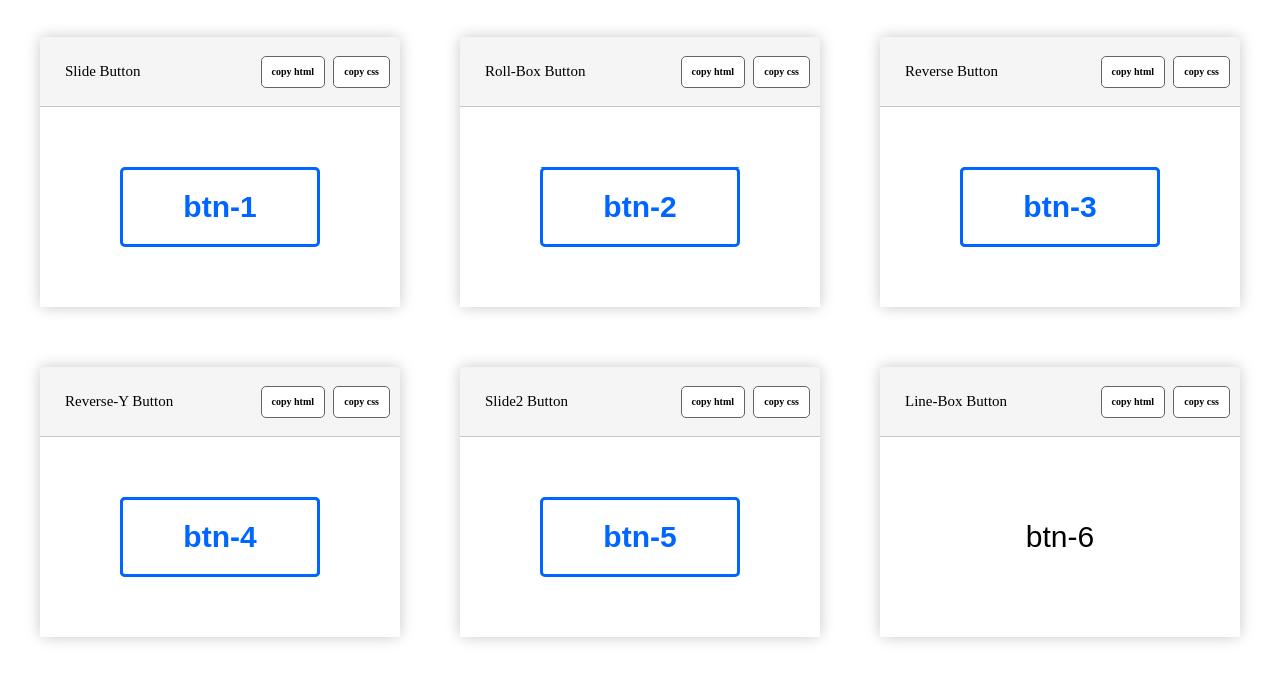
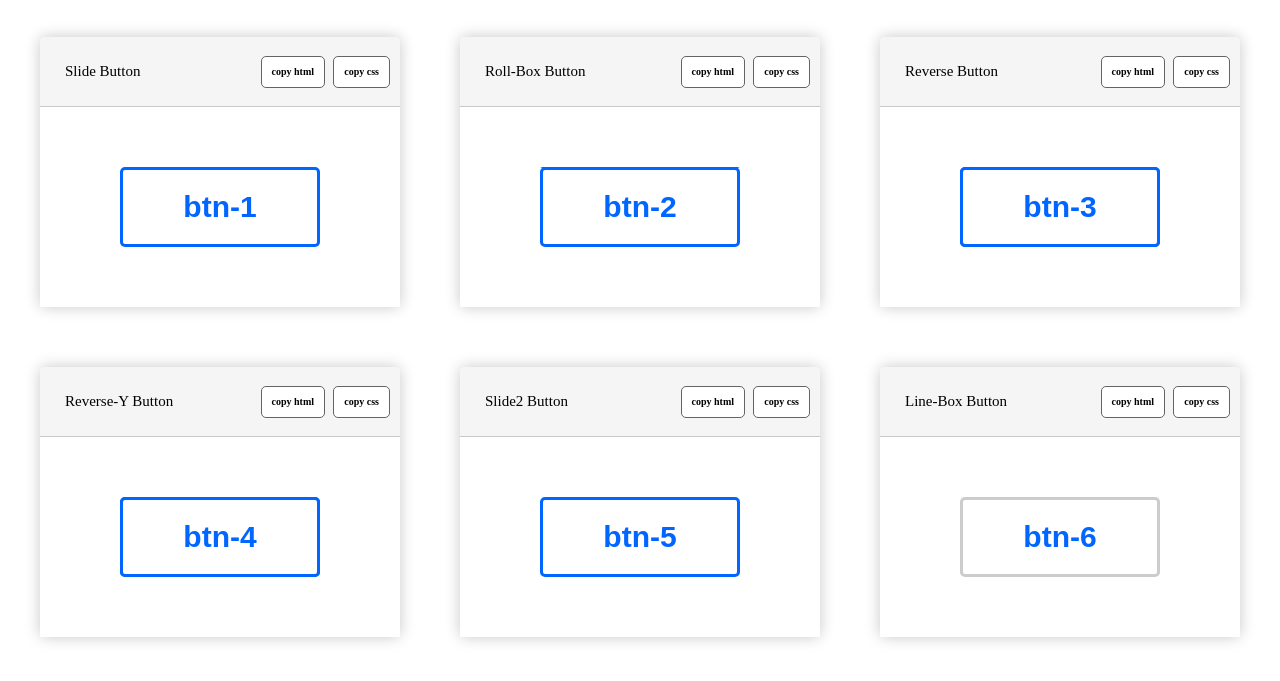
Before and after one commit to JJongBin/study, a plain HTML site: page css/copypage/index.html in a window 1280 px wide. Shown: the part 343-1024 px from the top of the page. Drawn offline with nearby package versions, Linux system fonts and the light colour scheme.

Commit message:
add line-box button

```diff
--- a/css/copypage/index.html
+++ b/css/copypage/index.html
@@ -49,7 +49,7 @@
                             <div class="copy-code">copy html</div>
                             <div class="copy-code">copy css</div>
                         </div>
-                        <div class="item">
+                        <div class="item" id="item-btn-1">
                             <button class="btn btn-1">btn-1</button>
                         </div>
                     </div>
@@ -60,7 +60,7 @@
                             <div class="copy-code">copy html</div>
                             <div class="copy-code">copy css</div>
                         </div>
-                        <div class="item">
+                        <div class="item" id="item-btn-2">
                             <div class="btn roll">
                                 <button class="btn-2">btn-2</button>
                                 <button class="btn-2">btn-2</button>
@@ -74,7 +74,7 @@
                             <div class="copy-code">copy html</div>
                             <div class="copy-code">copy css</div>
                         </div>
-                        <div class="item">
+                        <div class="item" id="item-btn-3">
                             <div class="btn reverse">
                                 <button class="btn-3">btn-3</button>
                                 <button class="btn-3">btn-3</button>
@@ -88,7 +88,7 @@
                             <div class="copy-code">copy html</div>
                             <div class="copy-code">copy css</div>
                         </div>
-                        <div class="item">
+                        <div class="item" id="item-btn-4">
                             <div class="btn reverse-y">
                                 <button class="btn-4">btn-4</button>
                                 <button class="btn-4">btn-4</button>
@@ -102,7 +102,7 @@
                             <div class="copy-code">copy html</div>
                             <div class="copy-code">copy css</div>
                         </div>
-                        <div class="item">
+                        <div class="item" id="item-btn-5">
                             <button class="btn btn-5">btn-5</button>
                         </div>
                     </div>
@@ -113,7 +113,7 @@
                             <div class="copy-code">copy html</div>
                             <div class="copy-code">copy css</div>
                         </div>
-                        <div class="item">
+                        <div class="item" id="item-btn-6">
                             <div class="line">
                                 <button class="btn btn-6">btn-6</button>
                             </div>
--- a/css/copypage/main.css
+++ b/css/copypage/main.css
@@ -430,3 +430,80 @@ body{
 #button .contents-box .content .item .btn-5:hover {
     color: #fff;
 }
+
+
+
+/* BUTTON - 6 */
+#button .contents-box .content .item .line{
+    position: relative;
+}
+
+#button .contents-box .content .item .line .btn-6{
+    border: 3px solid #ccc;
+    color: #0066ff;
+    font-weight: 700;
+    transition: background-color .3s;
+    transition: all .2s;
+    transition-delay: .45s;
+}
+
+#button .contents-box .content .item .line::before{
+    content: "";
+    position: absolute;
+    top: 0;
+    left: 0;
+    width: 4px;
+    background-color: #0066ff;
+    height: 0;
+    transition: all .1s;
+}
+#button .contents-box .content .item .line::after{
+    content: "";
+    position: absolute;
+    bottom: 0;
+    left: 0;
+    width: 0;
+    background-color: #0066ff;
+    height: 4px;
+    transition: all .1s;
+    transition-delay: .1s;
+}
+#button .contents-box .content .item .line .btn-6:before{
+    content: "";
+    position: absolute;
+    bottom: 0;
+    right: 0;
+    width: 4px;
+    background-color: #0066ff;
+    height: 0;
+    transition: all .1s;
+    transition-delay: .2s;
+}
+#button .contents-box .content .item .line .btn-6:after{
+    content: "";
+    position: absolute;
+    top: 0;
+    right: 0;
+    width: 0;
+    background-color: #0066ff;
+    height: 4px;
+    transition: all .1s;
+    transition-delay: .3s;
+}
+
+#button .contents-box .content .item .line:hover::before{
+    height: 100%;
+}
+#button .contents-box .content .item .line:hover::after{
+    width: 100%;
+}
+#button .contents-box .content .item .line .btn-6:hover::before{
+    height: 100%;
+}
+#button .contents-box .content .item .line .btn-6:hover::after{
+    width: 100%;
+}
+#button .contents-box .content .item .line .btn-6:hover{
+    background-color: #0066ff;
+    color: #fff;
+}
```
